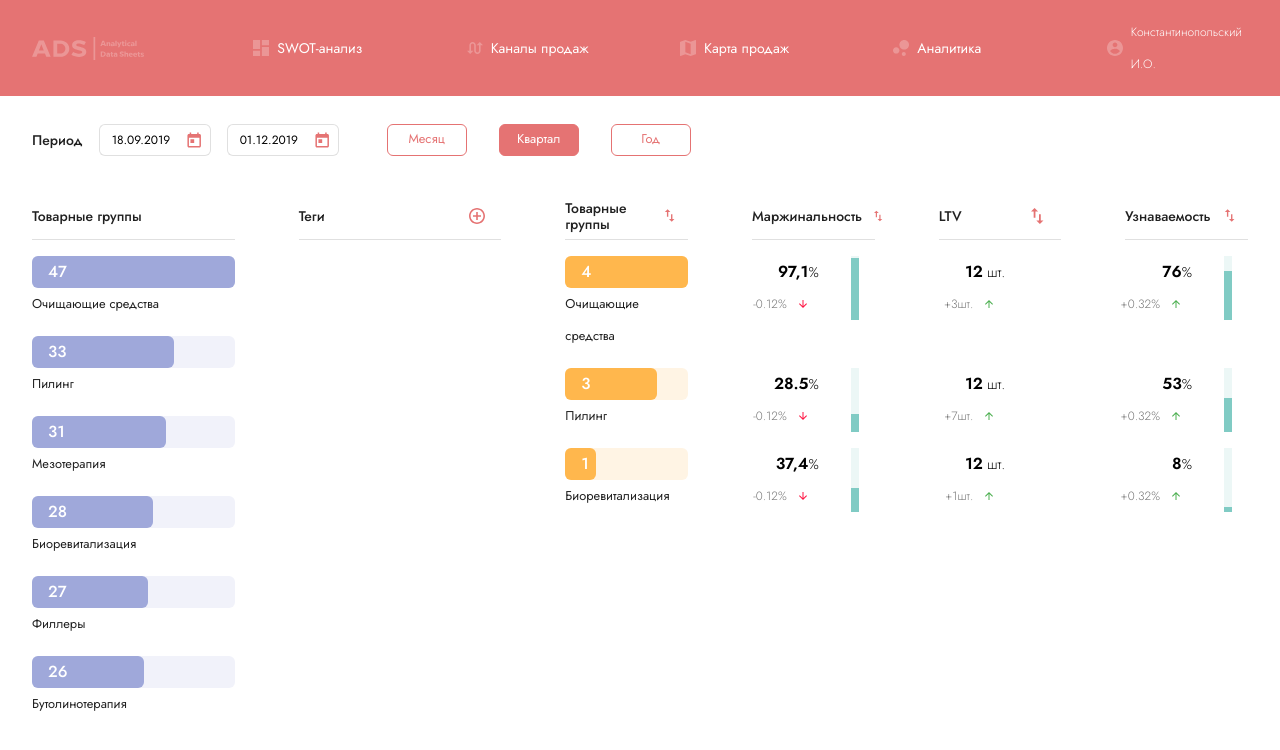
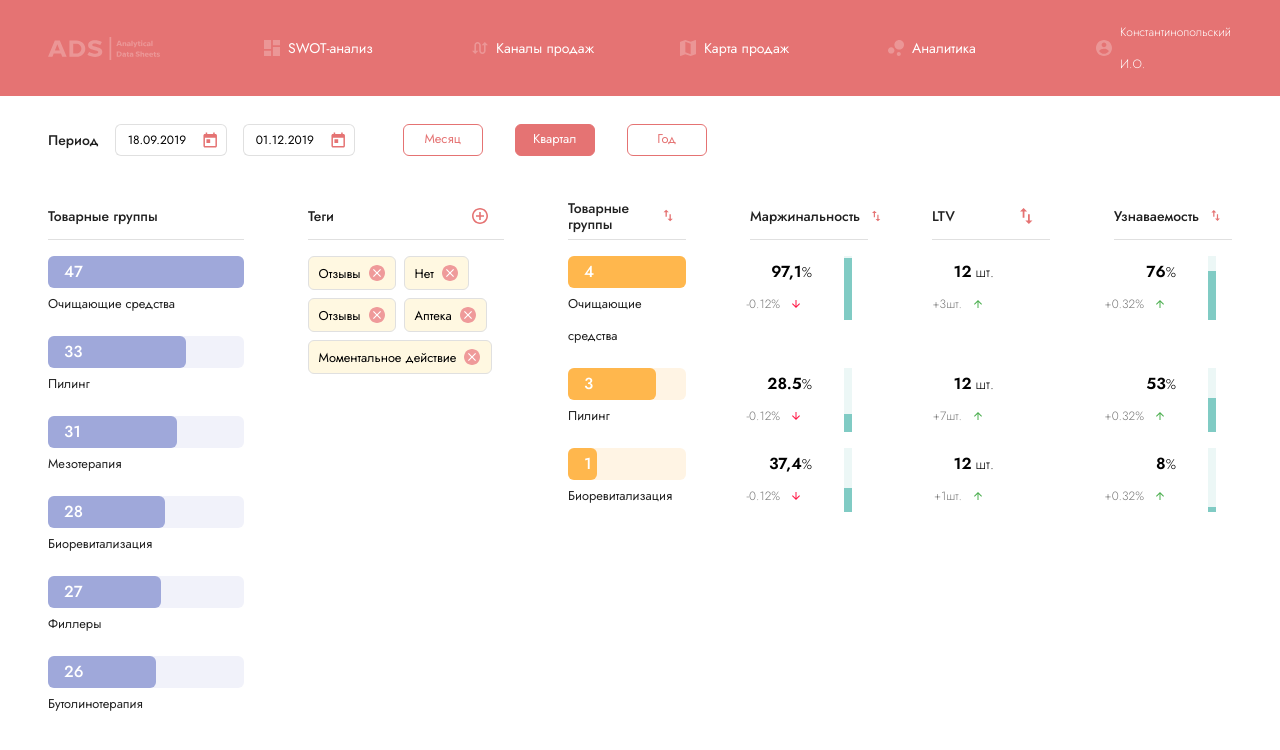
Before and after one commit to Kymage2010/ADS-01, a plain HTML site: page index.html in a window 1280 px wide. Drawn offline with Linux system fonts and the light colour scheme.

Commit message:
04-12-2020

```diff
--- a/css/style00.css
+++ b/css/style00.css
@@ -44,6 +44,7 @@ body {
     font-family: 'Jost', sans-serif;
     /*заменяем на нужный*/
     font-size: 1rem;
+    min-width: 1024px;
 }
 
 
@@ -156,7 +157,7 @@ h4 {
     margin-left: auto;
     display: flex;
     flex-flow: row wrap;
-    padding: 0 2rem;
+    padding: 0 3rem;
 }
 
 
@@ -217,7 +218,7 @@ header .wrap {
     /*! display: flex; */
     /*! justify-content: space-between; */
     align-items: center;
-    padding: 0.5rem 0;
+    padding: 0.5rem 1rem;
 }
 
 header .icon {
@@ -552,3 +553,17 @@ position: absolute;
 	bottom: 0;
 	width: 0.5rem;
 }
+.tag_s .box{
+    margin: -0.25rem;
+}
+.tag {
+    background: var(--list_back);
+
+    font-size: 0.8rem;
+    padding: 0 0.15rem 0 0.6rem;
+    border: solid 1px var(--grey);
+    display: inline-flex;
+    border-radius: 6px;
+    align-items: center;
+    margin: 0.25rem;
+}
--- a/index.html
+++ b/index.html
@@ -86,7 +86,6 @@
                             <div class="title">
                                 <h1>Товарные группы</h1> </div>
                         </div>
-
                         <!-- -->
                         <div class="col_01">
                             <div class="box">
@@ -161,6 +160,14 @@
                                 <div class="icon"><img src="images/icon-add.svg" alt="Выбрать теги" /></div>
                             </div>
                         </div>
+                        <div class="tag_s">
+                            <div class="box">
+
+							<div class="tag">Отзывы<span><img src="images/icon-close-01.svg" alt=""/></span></div><div class="tag">Нет<span><img src="images/icon-close-01.svg" alt=""/></span></div><div class="tag">Отзывы<span><img src="images/icon-close-01.svg" alt=""/></span></div><div class="tag">Аптека<span><img src="images/icon-close-01.svg" alt=""/></span></div><div class="tag">Моментальное действие<span><img src="images/icon-close-01.svg" alt=""/></span></div>
+
+
+							</div>
+                        </div>
                     </div>
                     <div class="table" id="data_03">
                         <div class="col_01">
@@ -170,10 +177,6 @@
                                     <div class="icon"><img src="images/icon-sorting.svg" alt="Сортировать" /></div>
                                 </div>
                             </div>
-
-
-
-
                         </div>
                         <div class="col_02">
                             <div class="box">
@@ -199,7 +202,6 @@
                                 </div>
                             </div>
                         </div>
-
                         <!-- НАЧАЛО строки для сортировки -->
                         <div class="row_data">
                             <!-- -->
@@ -217,7 +219,7 @@
                                 <div class="box">
                                     <div class="value">
                                         <div class="value_01">97,1</div>
-                                        <div class="value_02">-0.12%<img src="images/icon-arr-down.svg" alt=""/></div>
+                                        <div class="value_02">-0.12%<img src="images/icon-arr-down.svg" alt="" /></div>
                                     </div>
                                     <div class="v_bar"><span> </span>
                                         <div class="volume" style="height: calc((100%*97.1)/100"></div>
@@ -228,13 +230,10 @@
                             <!-- -->
                             <div class="col_03">
                                 <div class="box">
-
                                     <div class="value">
                                         <div class="value_01">12</div>
-                                        <div class="value_02">+3шт.<img src="images/icon-arr-up.svg" alt=""/></div>
+                                        <div class="value_02">+3шт.<img src="images/icon-arr-up.svg" alt="" /></div>
                                     </div>
-
-
                                 </div>
                             </div>
                             <!-- -->
@@ -242,7 +241,7 @@
                                 <div class="box">
                                     <div class="value">
                                         <div class="value_01">76</div>
-                                        <div class="value_02">+0.32%<img src="images/icon-arr-up.svg" alt=""/></div>
+                                        <div class="value_02">+0.32%<img src="images/icon-arr-up.svg" alt="" /></div>
                                     </div>
                                     <div class="v_bar"><span> </span>
                                         <div class="volume" style="height: calc((100%*76)/100"></div>
@@ -252,7 +251,6 @@
                             </div>
                         </div>
                         <!-- КОНЕЦ строки для сортировки -->
-
                         <div class="row_data">
                             <!-- -->
                             <div class="col_01">
@@ -269,7 +267,7 @@
                                 <div class="box">
                                     <div class="value">
                                         <div class="value_01">28.5</div>
-                                        <div class="value_02">-0.12%<img src="images/icon-arr-down.svg" alt=""/></div>
+                                        <div class="value_02">-0.12%<img src="images/icon-arr-down.svg" alt="" /></div>
                                     </div>
                                     <div class="v_bar"><span> </span>
                                         <div class="volume" style="height: calc((100%*28.5)/100"></div>
@@ -280,13 +278,10 @@
                             <!-- -->
                             <div class="col_03">
                                 <div class="box">
-
                                     <div class="value">
                                         <div class="value_01">12</div>
-                                        <div class="value_02">+7шт.<img src="images/icon-arr-up.svg" alt=""/></div>
+                                        <div class="value_02">+7шт.<img src="images/icon-arr-up.svg" alt="" /></div>
                                     </div>
-
-
                                 </div>
                             </div>
                             <!-- -->
@@ -294,7 +289,7 @@
                                 <div class="box">
                                     <div class="value">
                                         <div class="value_01">53</div>
-                                        <div class="value_02">+0.32%<img src="images/icon-arr-up.svg" alt=""/></div>
+                                        <div class="value_02">+0.32%<img src="images/icon-arr-up.svg" alt="" /></div>
                                     </div>
                                     <div class="v_bar"><span> </span>
                                         <div class="volume" style="height: calc((100%*53)/100"></div>
@@ -303,8 +298,6 @@
                                 </div>
                             </div>
                         </div>
-
-
                         <div class="row_data">
                             <!-- -->
                             <div class="col_01">
@@ -321,7 +314,7 @@
                                 <div class="box">
                                     <div class="value">
                                         <div class="value_01">37,4</div>
-                                        <div class="value_02">-0.12%<img src="images/icon-arr-down.svg" alt=""/></div>
+                                        <div class="value_02">-0.12%<img src="images/icon-arr-down.svg" alt="" /></div>
                                     </div>
                                     <div class="v_bar"><span> </span>
                                         <div class="volume" style="height: calc((100%*37.4)/100"></div>
@@ -332,13 +325,10 @@
                             <!-- -->
                             <div class="col_03">
                                 <div class="box">
-
                                     <div class="value">
                                         <div class="value_01">12</div>
-                                        <div class="value_02">+1шт.<img src="images/icon-arr-up.svg" alt=""/></div>
+                                        <div class="value_02">+1шт.<img src="images/icon-arr-up.svg" alt="" /></div>
                                     </div>
-
-
                                 </div>
                             </div>
                             <!-- -->
@@ -346,7 +336,7 @@
                                 <div class="box">
                                     <div class="value">
                                         <div class="value_01">8</div>
-                                        <div class="value_02">+0.32%<img src="images/icon-arr-up.svg" alt=""/></div>
+                                        <div class="value_02">+0.32%<img src="images/icon-arr-up.svg" alt="" /></div>
                                     </div>
                                     <div class="v_bar"><span> </span>
                                         <div class="volume" style="height: calc((100%*8)/100"></div>
@@ -355,14 +345,9 @@
                                 </div>
                             </div>
                         </div>
-
-
                     </div>
                 </section>
-
-
                 <!-- конец первого экрана -->
-
             </main>
         </div>
     </div>
```
Also changed, not shown: images/icon-close-01.svg (added). Lines whose indentation alone changed are shown as unchanged.
